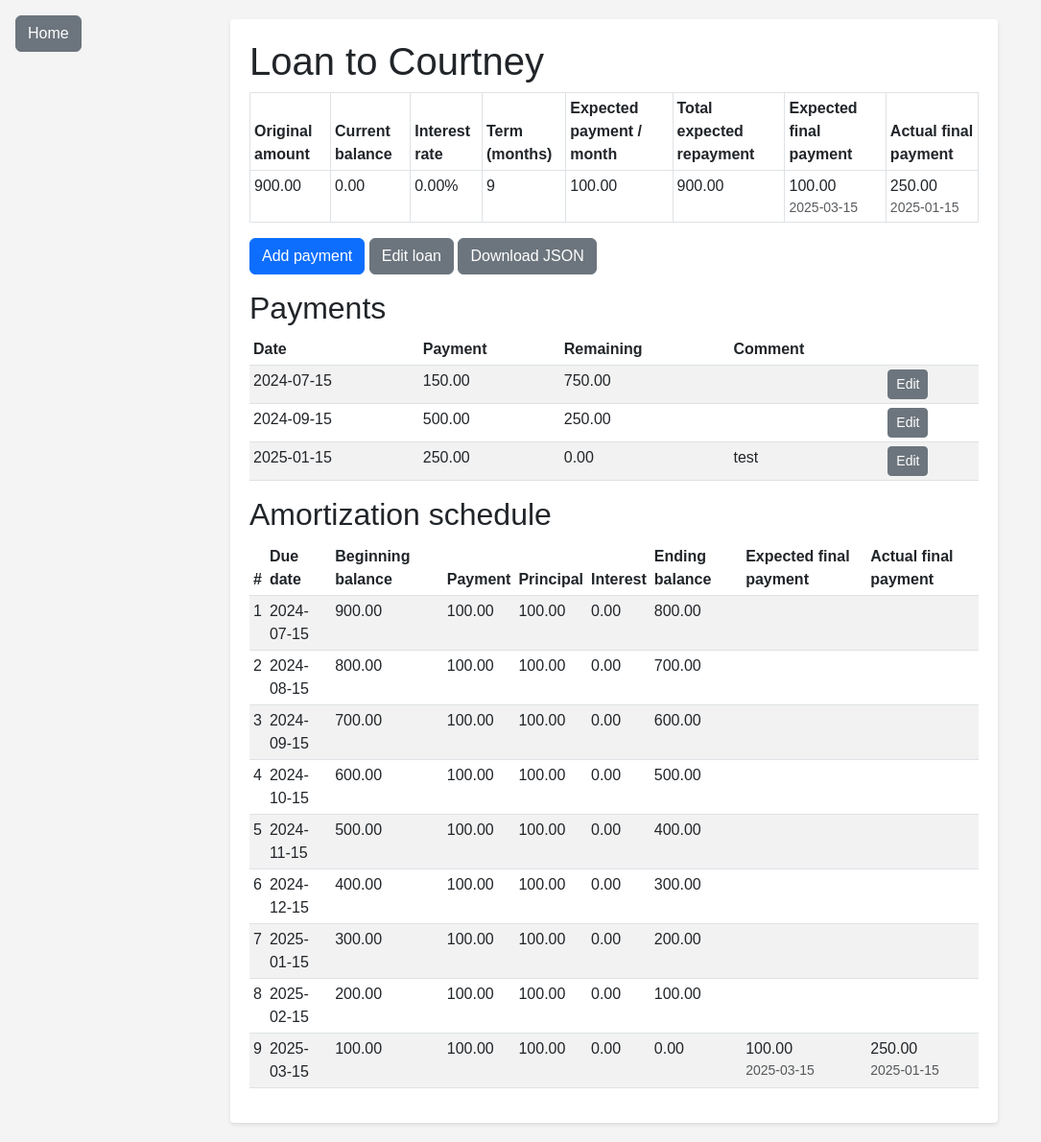
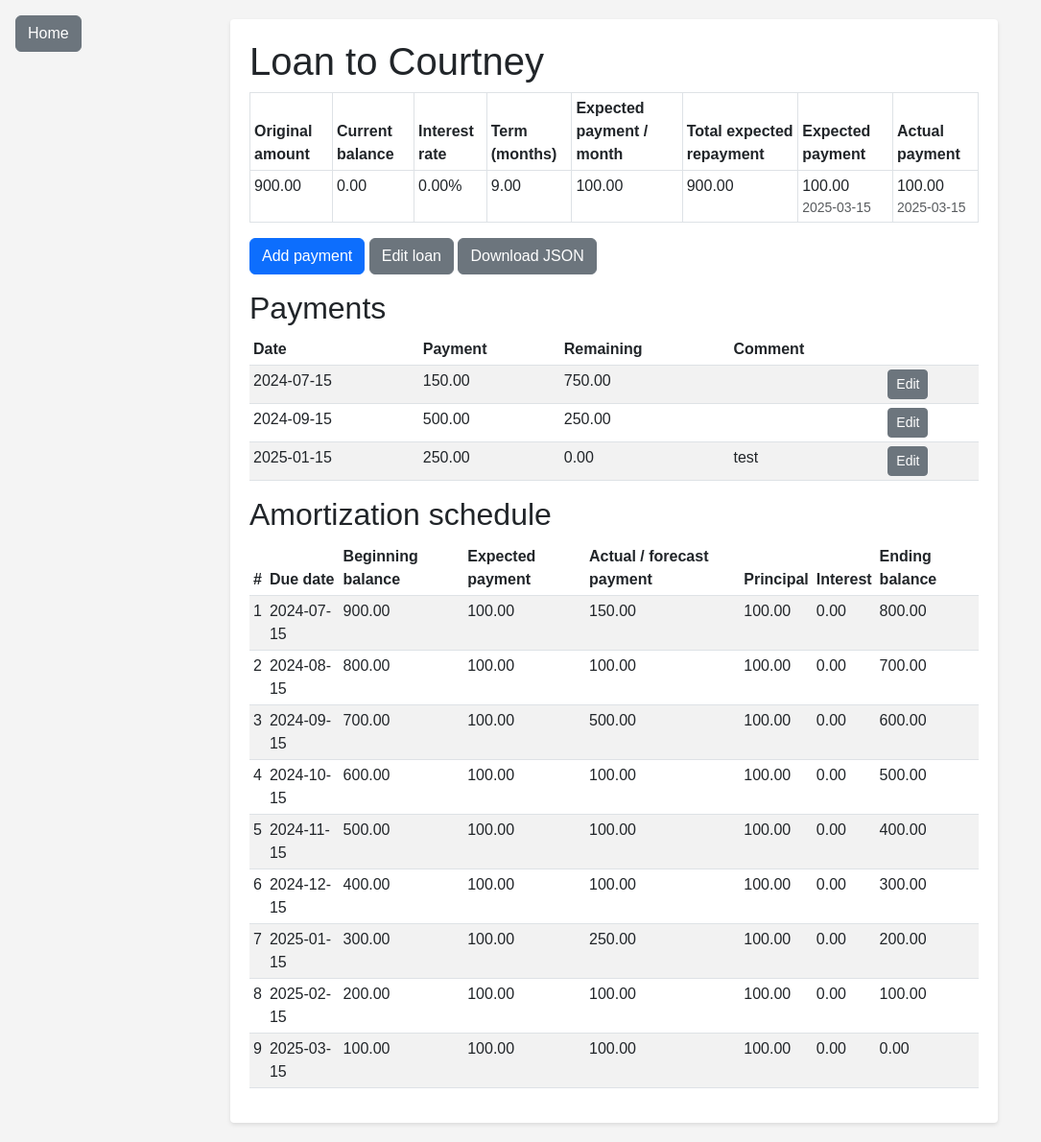
Before and after one commit to zageabb/Bank_of_mum, a Flask app: page /loan/courtney in a window 1280 px wide. Shown: the whole page at 96% size, without its empty margins (0-1085 px from the left). Run offline with Flask 3, Linux system fonts and the light colour scheme.

Commit message:
Enhance amortization schedule with actual payment forecast

```diff
--- a/app.py
+++ b/app.py
@@ -8,6 +8,7 @@ from flask import Flask, render_template, request, redirect, url_for, send_from_
 app = Flask(__name__)
 
 DATA_DIR = os.path.join(app.root_path, 'data')
+IGNORED_LOAN_IDS = {"alice", "bob"}
 os.makedirs(DATA_DIR, exist_ok=True)
 
 
@@ -28,11 +29,11 @@ def calculate_months(principal, annual_rate, payment):
 
 def _coerce_months(value):
     if value in (None, ""):
-        return 0
+        return 0.0
     try:
-        return int(value)
+        return float(value)
     except (TypeError, ValueError):
-        return 0
+        return 0.0
 
 
 def _coerce_float(value):
@@ -47,19 +48,39 @@ def _coerce_float(value):
 def load_loans():
     loans = []
     for filename in os.listdir(DATA_DIR):
-        if filename.endswith('.json'):
-            path = os.path.join(DATA_DIR, filename)
-            with open(path) as f:
-                loan = json.load(f)
-            loan_id = os.path.splitext(filename)[0]
-            loan['id'] = loan_id
-            loan['principal'] = _coerce_float(loan.get('principal', 0))
-            loan['interest_rate'] = _coerce_float(loan.get('interest_rate', 0))
-            loan['months'] = _coerce_months(loan.get('months', 0))
-            loan['payment_per_month'] = _coerce_float(loan.get('payment_per_month', 0))
-            loan['balance'] = loan['principal'] - sum(p['amount'] for p in loan.get('payments', []))
-            loan['total_expected_repayment'] = loan['payment_per_month'] * loan['months']
-            loans.append(loan)
+        if not filename.endswith('.json'):
+            continue
+
+        loan_id = os.path.splitext(filename)[0]
+        if loan_id.lower() in IGNORED_LOAN_IDS:
+            continue
+
+        path = os.path.join(DATA_DIR, filename)
+        with open(path) as f:
+            loan = json.load(f)
+
+        loan['id'] = loan_id
+        payments = loan.get('payments') or []
+        loan['payments'] = payments
+
+        principal, annual_rate, months, payment = _resolve_loan_terms(loan)
+        loan['principal'] = principal
+        loan['interest_rate'] = annual_rate
+
+        amortization = generate_amortization_schedule({
+            **loan,
+            'principal': principal,
+            'interest_rate': annual_rate,
+            'months': months,
+            'payment_per_month': payment,
+        })
+
+        loan['months'] = months if months else 0.0
+        loan['payment_per_month'] = payment if payment else 0.0
+        loan['balance'] = round(loan['principal'] - sum(_coerce_float(p.get('amount')) for p in payments), 2)
+        loan['total_expected_repayment'] = round(sum(row['payment'] for row in amortization), 2) if amortization else 0.0
+
+        loans.append(loan)
     return loans
 
 
@@ -68,11 +89,22 @@ def load_loan(loan_id):
     with open(path) as f:
         loan = json.load(f)
     loan['id'] = loan_id
-    loan['principal'] = _coerce_float(loan.get('principal', 0))
-    loan['interest_rate'] = _coerce_float(loan.get('interest_rate', 0))
-    loan['months'] = _coerce_months(loan.get('months', 0))
-    loan['payment_per_month'] = _coerce_float(loan.get('payment_per_month', 0))
-    loan['total_expected_repayment'] = loan['payment_per_month'] * loan['months']
+    loan['payments'] = loan.get('payments') or []
+
+    principal, annual_rate, months, payment = _resolve_loan_terms(loan)
+    loan['principal'] = principal
+    loan['interest_rate'] = annual_rate
+    loan['months'] = months if months else 0.0
+    loan['payment_per_month'] = payment if payment else 0.0
+
+    amortization = generate_amortization_schedule({
+        **loan,
+        'principal': principal,
+        'interest_rate': annual_rate,
+        'months': months,
+        'payment_per_month': payment,
+    })
+    loan['total_expected_repayment'] = round(sum(row['payment'] for row in amortization), 2) if amortization else 0.0
     return loan
 
 
@@ -104,27 +136,66 @@ def _schedule_start_date(loan):
     return today.replace(day=1)
 
 
-def generate_amortization_schedule(loan):
+def _resolve_loan_terms(loan):
     principal = _coerce_float(loan.get('principal', 0))
     annual_rate = _coerce_float(loan.get('interest_rate', 0))
     months = _coerce_months(loan.get('months', 0))
     payment = _coerce_float(loan.get('payment_per_month', 0))
+
+    if principal <= 0:
+        return principal, annual_rate, 0.0, 0.0
+
+    if months <= 0 and payment > 0:
+        months = calculate_months(principal, annual_rate, payment)
+    if payment <= 0 and months > 0:
+        payment = calculate_monthly_payment(principal, annual_rate, months)
+
+    return principal, annual_rate, months, payment
+
+
+def _group_payments_by_period(payments, start_date, total_periods):
+    grouped = {}
+    if not payments:
+        return grouped
+
+    for payment in payments:
+        amount = _coerce_float(payment.get('amount'))
+        if amount == 0:
+            continue
+
+        payment_date = _parse_iso_date(payment.get('date')) or start_date
+        months_delta = (payment_date.year - start_date.year) * 12 + (payment_date.month - start_date.month)
+        period_index = months_delta + 1
+        if period_index < 1:
+            period_index = 1
+        elif period_index > total_periods:
+            period_index = total_periods
+
+        grouped[period_index] = grouped.get(period_index, 0.0) + amount
+
+    return grouped
+
+
+def generate_amortization_schedule(loan):
+    principal, annual_rate, months, payment = _resolve_loan_terms(loan)
 
     if principal <= 0 or months <= 0 or payment <= 0:
         return []
 
     monthly_rate = annual_rate / 12 / 100 if annual_rate else 0
     start_date = _schedule_start_date(loan)
+    total_periods = max(int(math.ceil(months)), 1)
+    payments_by_period = _group_payments_by_period(loan.get('payments', []), start_date, total_periods)
     balance = principal
     schedule = []
 
-    for period in range(1, months + 1):
+    for period in range(1, total_periods + 1):
         begin_balance = balance
         interest = begin_balance * monthly_rate if monthly_rate else 0.0
         payment_amount = payment
 
         # Ensure the final period clears the balance.
-        if period == months:
+        if period == total_periods:
             payment_amount = begin_balance + interest
         elif monthly_rate and payment_amount <= interest:
             # Avoid negative amortization by at least covering the interest.
@@ -145,18 +216,25 @@ def generate_amortization_schedule(loan):
             principal_component = round(payment_amount - interest, 2)
             end_balance = 0.0
 
+        actual_payment = payments_by_period.get(period)
+        if actual_payment is None:
+            actual_payment = payment_amount
+        else:
+            actual_payment = round(actual_payment, 2)
+
         schedule.append({
             'number': period,
             'date': _add_months(start_date, period - 1).isoformat(),
             'begin_balance': round(begin_balance, 2),
             'payment': payment_amount,
+            'actual_payment': actual_payment,
             'interest': interest,
             'principal': principal_component,
             'end_balance': max(end_balance, 0.0),
-            'is_final': period == months
+            'is_final': period == total_periods
         })
 
-        balance = end_balance
+        balance = max(end_balance, 0.0)
 
     return schedule
 
@@ -180,19 +258,29 @@ def add_loan():
         child = request.form['child']
         principal = float(request.form['principal'])
         rate = float(request.form['rate'])
-        months = request.form.get('months')
-        payment = request.form.get('payment')
+        months_value = request.form.get('months')
+        payment_value = request.form.get('payment')
 
-        months = int(months) if months else None
-        payment = float(payment) if payment else None
+        months = float(months_value) if months_value else None
+        payment = float(payment_value) if payment_value else None
+
+        if months is not None and months <= 0:
+            months = None
+        if payment is not None and payment <= 0:
+            payment = None
 
         if months and not payment:
             payment = calculate_monthly_payment(principal, rate, months)
         elif payment and not months:
-            months = math.ceil(calculate_months(principal, rate, payment))
+            months = calculate_months(principal, rate, payment)
         elif not months and not payment:
-            months = 12
+            months = 12.0
             payment = calculate_monthly_payment(principal, rate, months)
+
+        if months is not None:
+            months = round(float(months), 2)
+        if payment is not None:
+            payment = round(float(payment), 2)
 
         loan_id = child.lower().replace(' ', '_')
         loan = {
@@ -215,19 +303,29 @@ def edit_loan(loan_id):
     if request.method == 'POST':
         principal = float(request.form.get('principal', loan['principal']))
         rate = float(request.form.get('rate', 0) or 0)
-        months = request.form.get('months')
-        payment = request.form.get('payment')
+        months_value = request.form.get('months')
+        payment_value = request.form.get('payment')
 
-        months = int(months) if months else None
-        payment = float(payment) if payment else None
+        months = float(months_value) if months_value else None
+        payment = float(payment_value) if payment_value else None
+
+        if months is not None and months <= 0:
+            months = None
+        if payment is not None and payment <= 0:
+            payment = None
 
         if months and not payment:
             payment = calculate_monthly_payment(principal, rate, months)
         elif payment and not months:
-            months = math.ceil(calculate_months(principal, rate, payment))
+            months = calculate_months(principal, rate, payment)
         elif not months and not payment:
-            months = loan.get('months', 0)
-            payment = loan.get('payment_per_month', 0)
+            months = loan.get('months', 0) or 0.0
+            payment = loan.get('payment_per_month', 0) or 0.0
+
+        if months is not None:
+            months = round(float(months), 2)
+        if payment is not None:
+            payment = round(float(payment), 2)
 
         loan.update({
             'principal': principal,
@@ -259,20 +357,17 @@ def loan_details(loan_id):
             'index': idx
         })
 
-    actual_final_payment = None
-    if payments_with_index:
-        final_payment = payments_with_index[-1][1]
-        actual_final_payment = {
-            'amount': _coerce_float(final_payment.get('amount')),
-            'date': final_payment.get('date')
-        }
-
     amortization_schedule = generate_amortization_schedule(loan)
-    expected_final_payment = None
+    expected_payment_info = None
+    actual_payment_info = None
     if amortization_schedule:
         last_row = amortization_schedule[-1]
-        expected_final_payment = {
+        expected_payment_info = {
             'amount': last_row['payment'],
+            'date': last_row['date']
+        }
+        actual_payment_info = {
+            'amount': last_row['actual_payment'],
             'date': last_row['date']
         }
 
@@ -282,8 +377,8 @@ def loan_details(loan_id):
         payments=payment_rows,
         balance=round(balance, 2),
         amortization_schedule=amortization_schedule,
-        actual_final_payment=actual_final_payment,
-        expected_final_payment=expected_final_payment
+        expected_payment_info=expected_payment_info,
+        actual_payment_info=actual_payment_info
     )
 
 
--- a/templates/add_loan.html
+++ b/templates/add_loan.html
@@ -16,7 +16,7 @@
   </div>
   <div class="mb-3">
     <label for="months" class="form-label">Number of months</label>
-    <input id="months" name="months" type="number" class="form-control">
+    <input id="months" name="months" type="number" step="0.01" class="form-control">
   </div>
   <div class="mb-3">
     <label for="payment" class="form-label">Payment per month</label>
--- a/templates/edit_loan.html
+++ b/templates/edit_loan.html
@@ -12,11 +12,11 @@
   </div>
   <div class="mb-3">
     <label for="months" class="form-label">Number of months</label>
-    <input id="months" name="months" type="number" value="{{ loan.months or '' }}" class="form-control">
+    <input id="months" name="months" type="number" step="0.01" value="{{ '%.2f'|format(loan.months) if loan.months else '' }}" class="form-control">
   </div>
   <div class="mb-3">
     <label for="payment" class="form-label">Payment per month</label>
-    <input id="payment" name="payment" type="number" step="0.01" value="{{ loan.payment_per_month or '' }}" class="form-control">
+    <input id="payment" name="payment" type="number" step="0.01" value="{{ '%.2f'|format(loan.payment_per_month) if loan.payment_per_month else '' }}" class="form-control">
   </div>
   <p>Provide either number of months or payment per month to calculate the other.</p>
   <button type="submit" class="btn btn-primary">Save</button>
--- a/templates/loan_details.html
+++ b/templates/loan_details.html
@@ -11,8 +11,8 @@
       <th>Term (months)</th>
       <th>Expected payment / month</th>
       <th>Total expected repayment</th>
-      <th>Expected final payment</th>
-      <th>Actual final payment</th>
+      <th>Expected payment</th>
+      <th>Actual payment</th>
     </tr>
   </thead>
   <tbody>
@@ -20,24 +20,24 @@
       <td>{{ '%.2f'|format(loan.principal) }}</td>
       <td>{{ '%.2f'|format(balance) }}</td>
       <td>{{ '%.2f'|format(loan.interest_rate) }}%</td>
-      <td>{{ loan.months if loan.months else 'N/A' }}</td>
+      <td>{{ '%.2f'|format(loan.months) if loan.months else 'N/A' }}</td>
       <td>{{ '%.2f'|format(loan.payment_per_month) }}</td>
       <td>{{ '%.2f'|format(loan.total_expected_repayment) }}</td>
       <td>
-        {% if expected_final_payment %}
-          {{ '%.2f'|format(expected_final_payment.amount) }}
-          {% if expected_final_payment.date %}
-            <div class="text-muted small">{{ expected_final_payment.date }}</div>
+        {% if expected_payment_info %}
+          {{ '%.2f'|format(expected_payment_info.amount) }}
+          {% if expected_payment_info.date %}
+            <div class="text-muted small">{{ expected_payment_info.date }}</div>
           {% endif %}
         {% else %}
           N/A
         {% endif %}
       </td>
       <td>
-        {% if actual_final_payment %}
-          {{ '%.2f'|format(actual_final_payment.amount) }}
-          {% if actual_final_payment.date %}
-            <div class="text-muted small">{{ actual_final_payment.date }}</div>
+        {% if actual_payment_info %}
+          {{ '%.2f'|format(actual_payment_info.amount) }}
+          {% if actual_payment_info.date %}
+            <div class="text-muted small">{{ actual_payment_info.date }}</div>
           {% endif %}
         {% else %}
           N/A
@@ -89,12 +89,11 @@
       <th>#</th>
       <th>Due date</th>
       <th>Beginning balance</th>
-      <th>Payment</th>
+      <th>Expected payment</th>
+      <th>Actual / forecast payment</th>
       <th>Principal</th>
       <th>Interest</th>
       <th>Ending balance</th>
-      <th>Expected final payment</th>
-      <th>Actual final payment</th>
     </tr>
   </thead>
   <tbody>
@@ -104,31 +103,10 @@
       <td>{{ row.date }}</td>
       <td>{{ '%.2f'|format(row.begin_balance) }}</td>
       <td>{{ '%.2f'|format(row.payment) }}</td>
+      <td>{{ '%.2f'|format(row.actual_payment) }}</td>
       <td>{{ '%.2f'|format(row.principal) }}</td>
       <td>{{ '%.2f'|format(row.interest) }}</td>
       <td>{{ '%.2f'|format(row.end_balance) }}</td>
-      <td>
-        {% if row.is_final and expected_final_payment %}
-          {{ '%.2f'|format(expected_final_payment.amount) }}
-          {% if expected_final_payment.date %}
-            <div class="text-muted small">{{ expected_final_payment.date }}</div>
-          {% endif %}
-        {% elif row.is_final %}
-          N/A
-        {% endif %}
-      </td>
-      <td>
-        {% if row.is_final %}
-          {% if actual_final_payment %}
-            {{ '%.2f'|format(actual_final_payment.amount) }}
-            {% if actual_final_payment.date %}
-              <div class="text-muted small">{{ actual_final_payment.date }}</div>
-            {% endif %}
-          {% else %}
-            N/A
-          {% endif %}
-        {% endif %}
-      </td>
     </tr>
     {% endfor %}
   </tbody>
```
